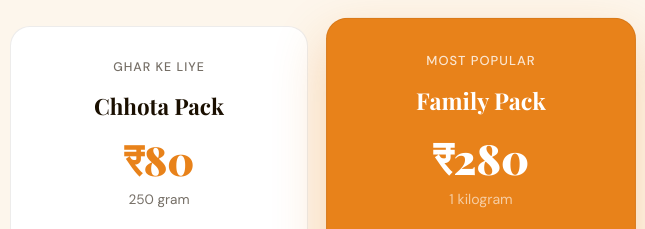
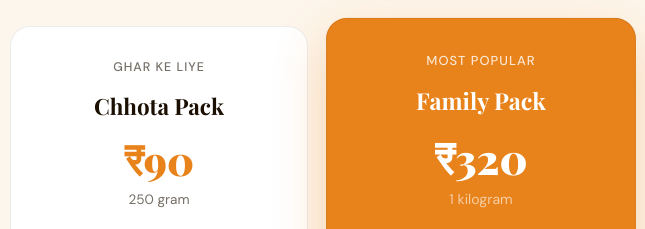
Before and after one commit to sarjit554-byte/Shree-vinayak-doodh-products, a plain HTML site: page index.html in a window 1280 px wide. Shown: the part 1700-1929 px from the top of the page, 320-965 px from the left. Drawn offline with nearby package versions, Linux system fonts and the light colour scheme.

Commit message:
index.html

```diff
--- a/index.html
+++ b/index.html
@@ -439,7 +439,7 @@
     <div class="price-card">
       <div class="price-label">Ghar ke liye</div>
       <div class="price-name">Chhota Pack</div>
-      <div class="price-amount">₹80</div>
+      <div class="price-amount">₹90</div>
       <div class="price-unit">250 gram</div>
       <ul class="price-features">
         <li>Fresh daily delivery</li>
@@ -451,7 +451,7 @@
     <div class="price-card featured">
       <div class="price-label">Most Popular</div>
       <div class="price-name">Family Pack</div>
-      <div class="price-amount">₹280</div>
+      <div class="price-amount">₹320</div>
       <div class="price-unit">1 kilogram</div>
       <ul class="price-features">
         <li>Best value pack</li>
```
